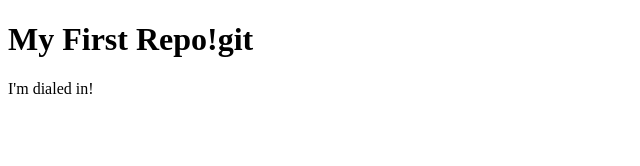
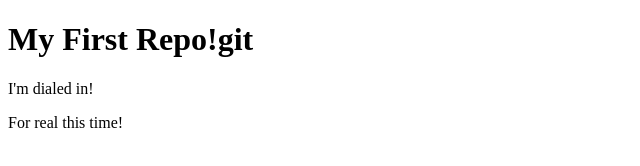
Before and after one commit to brianjrussell79/first-repository, a plain HTML site: page index.html in a window 1280 px wide. Shown: the whole page, without its empty margins (0-640 px from the left). Drawn offline with Linux system fonts and the light colour scheme.

Commit message:
update page content

```diff
--- a/index.html
+++ b/index.html
@@ -8,7 +8,6 @@
 <body>
   <h1>My First Repo!git</h1>
   <p>I'm dialed in!</p>
-
-
+  <p>For real this time!</p>
 </body>
 </html>
```
